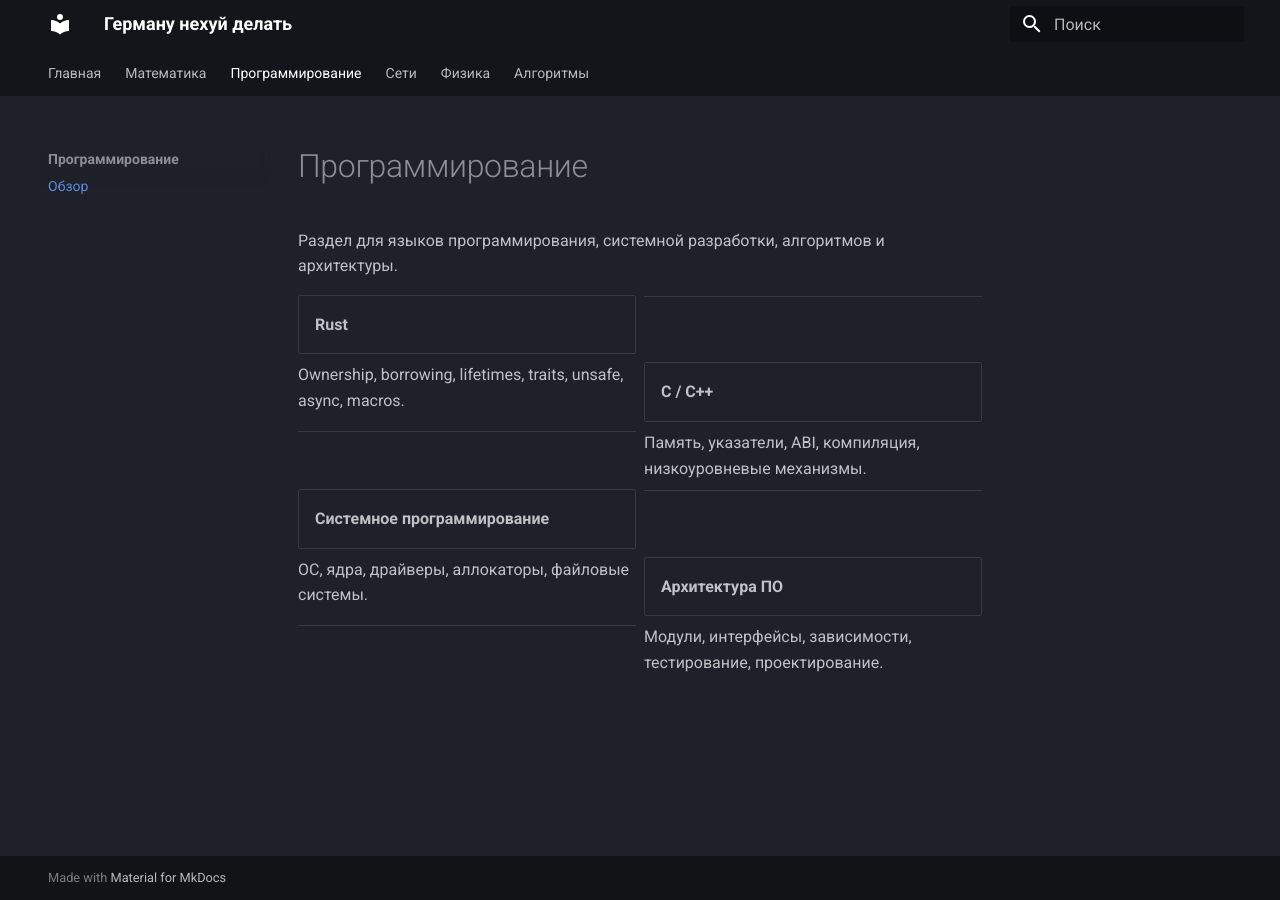
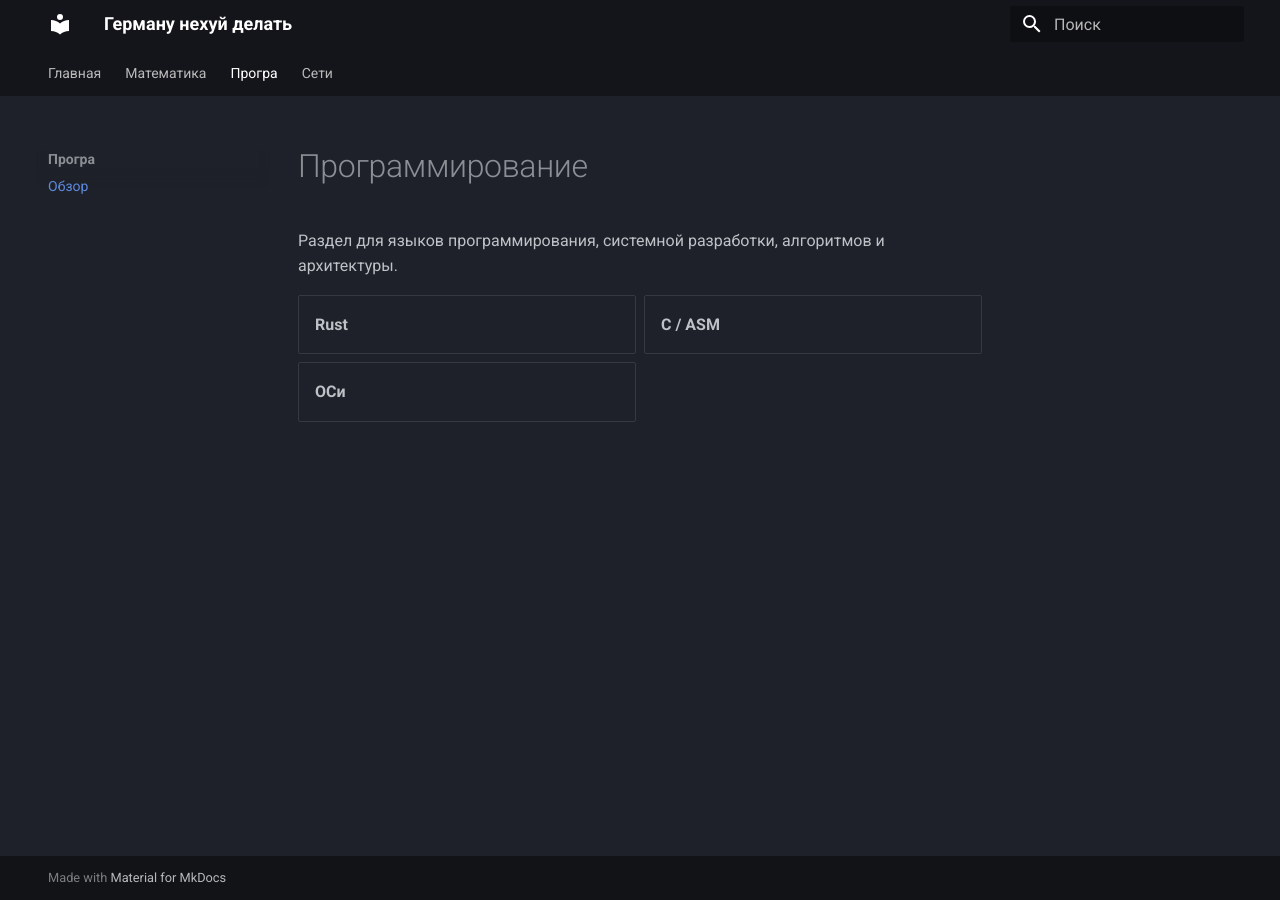
Before and after one commit to PGL-11-22/Zweckinton, an MkDocs documentation site: the page built from docs/programming/index.md, in a window 1280 px wide. Built offline with MkDocs 1.6.1 and Material for MkDocs 9.7.7, drawn with Linux system fonts in a browser that asks for light colours.

Commit message:
chapter 1 full

```diff
--- a/docs/programming/index.md
+++ b/docs/programming/index.md
@@ -6,26 +6,8 @@
 
 - **Rust**
 
-  ***
+- **C / ASM**
 
-  Ownership, borrowing, lifetimes, traits, unsafe, async, macros.
-
-- **C / C++**
-
-  ***
-
-  Память, указатели, ABI, компиляция, низкоуровневые механизмы.
-
-- **Системное программирование**
-
-  ***
-
-  ОС, ядра, драйверы, аллокаторы, файловые системы.
-
-- **Архитектура ПО**
-
-  ***
-
-  Модули, интерфейсы, зависимости, тестирование, проектирование.
+- **ОСи**
 
 </div>
--- a/mkdocs.yml
+++ b/mkdocs.yml
@@ -28,17 +28,17 @@ nav:
       - Логика:
           - Полный конспект: math/logic/index.md
 
-  - Программирование:
+  - Програ:
       - Обзор: programming/index.md
 
   - Сети:
       - Обзор: network/index.md
 
-  - Физика:
-      - Обзор: physics/index.md
+#   - Физика:
+#       - Обзор: physics/index.md
 
-  - Алгоритмы:
-      - Обзор: algo/index.md
+#   - Алгоритмы:
+#       - Обзор: algo/index.md
 
 markdown_extensions:
   - admonition
```
Also changed, not shown: site/404.html, site/algo/index.html, site/index.html, site/math/index.html, site/physics/index.html, site/programming/index.html, site/projects/index.html, site/search/search_index.json, 7 other files.
